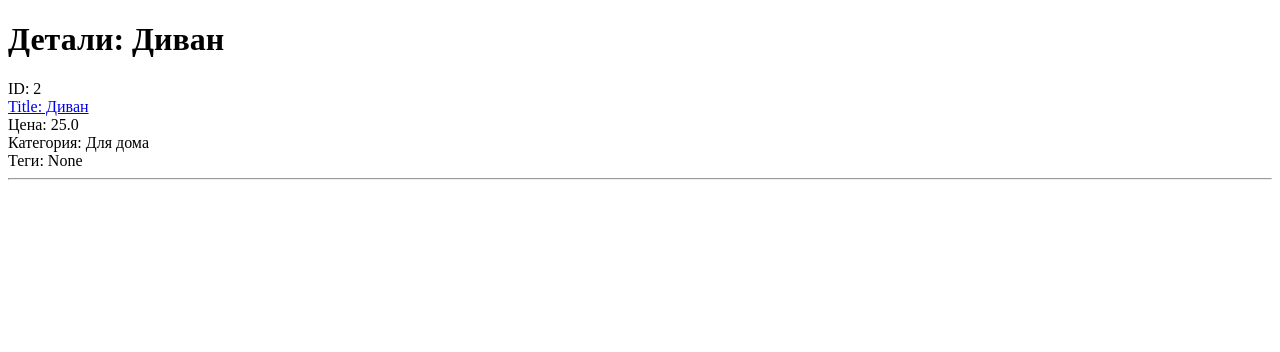
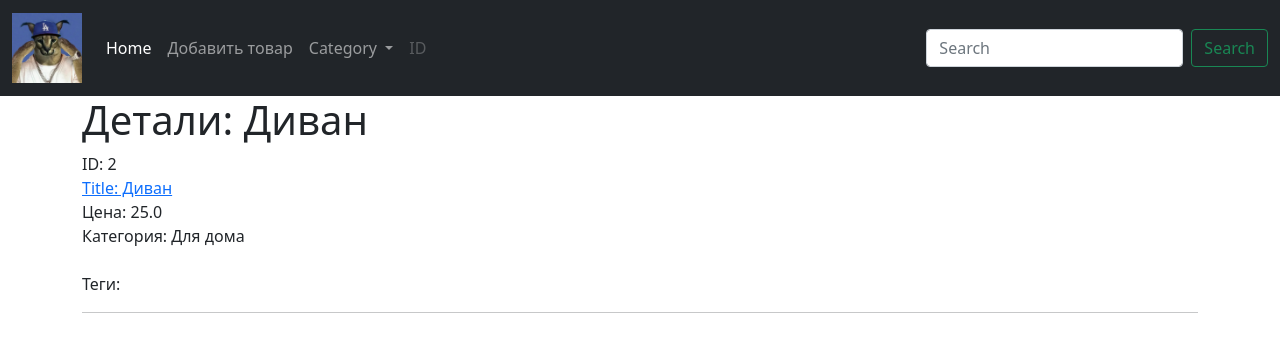
Before and after one commit to DMadanbek/hw_2_Madash123, a Django app: page /products/2/ in a window 1280 px wide. Shown: the top 352 px of the page. Run offline with Django 3.2, Linux system fonts and the light colour scheme; data comes from the database, SQL or seed files in the repository; parts of the project's set-up code (start-up, migrations or seed data) failed here and were passed over.

Commit message:
hw_3_Madash

```diff
--- a/django_project/urls.py
+++ b/django_project/urls.py
@@ -13,12 +13,15 @@
     1. Import the include() function: from django.urls import include, path
     2. Add a URL to urlpatterns:  path('blog/', include('blog.urls'))
 """
+from django.conf.urls.static import static
 from django.contrib import admin
 from django.urls import path
 from products import views
+from django.conf import settings
 
 urlpatterns = [
     path('admin/', admin.site.urls),
     path('', views.main_page_view),
+    path('add_product/',views.add_product),
     path('products/<int:product_id>/', views.product_item_view)
-]
+]+ static(settings.STATIC_URL,document_root=settings.STATIC_ROOT)
--- a/products/views.py
+++ b/products/views.py
@@ -1,7 +1,7 @@
-from django.shortcuts import render
+from django.shortcuts import render, redirect
 from django.shortcuts import HttpResponse
 from .models import Products
-
+from products.forms import ProductForm
 
 def main_page_view(request):
     products = Products.objects.all()
@@ -25,3 +25,18 @@
         'title': product.title,
     }
     return render(request, 'item.html', context=data)
+
+
+def add_product(request):
+    if request.method == 'GET':
+
+        data={
+            'form':ProductForm()
+
+        }
+        return render(request,'add.html',context=data)
+    elif request.method == 'POST':
+        form = ProductForm(data=request.POST)
+        if form.is_valid():
+            form.save()
+            return redirect('/')
--- /dev/null
+++ b/static/css/style.css
@@ -0,0 +1,7 @@
+body{
+    background-color: rgba(137, 133, 241, 0.72);
+    color:white;
+}
+a{
+    text-decoration: none;
+}
--- a/templates/item.html
+++ b/templates/item.html
@@ -1,16 +1,13 @@
-<!DOCTYPE html>
-<html lang="en">
-<head>
-    <meta charset="UTF-8">
-    <title>Title</title>
-</head>
-<body>
+{% extends 'layout.html' %}
+{% block content %}
     <h1>Детали: {{ title }}</h1>
     <span>ID: {{ product.id }}</span><br/>
     <a href="/products/{{ product.id }}">Title: {{ product.title}}</a><br/>
     <span>Цена: {{ product.price }}</span><br/>
     <span>Категория: {{ product.category.name }}</span><br/>
-<span>Теги: {{ product.tag.name }}</span>
+    <br>
+    <span>Теги:
+        {% for tag in product.tags.all %} {{ tag.name }} {% endfor %}
+</span>
     <hr/>
-</body>
-</html>
+{% endblock %}
--- /dev/null
+++ b/templates/layout.html
@@ -0,0 +1,56 @@
+{% load static %}
+<!DOCTYPE html>
+<html lang="en">
+<head>
+    <meta charset="UTF-8">
+    <title>{{ title }}</title>
+    <link rel="stylesheet" href="{% static 'css/style.css' %}">
+    <!-- CSS only -->
+<link href="https://cdn.jsdelivr.net/npm/bootstrap@5.0.2/dist/css/bootstrap.min.css" rel="stylesheet" integrity="sha384-EVSTQN3/azprG1Anm3QDgpJLIm9Nao0Yz1ztcQTwFspd3yD65VohhpuuCOmLASjC" crossorigin="anonymous">
+</head>
+<body>
+<nav class="navbar navbar-expand-lg navbar-dark bg-dark">
+  <div class="container-fluid">
+    <a class="navbar-brand" href="#"><img alt="image"  style="width: 70px" src="{% static 'images/floppa.jpg' %}"/></a>
+    <button class="navbar-toggler" type="button" data-bs-toggle="collapse" data-bs-target="#navbarSupportedContent" aria-controls="navbarSupportedContent" aria-expanded="false" aria-label="Toggle navigation">
+      <span class="navbar-toggler-icon"></span>
+    </button>
+    <div class="collapse navbar-collapse" id="navbarSupportedContent">
+      <ul class="navbar-nav me-auto mb-2 mb-lg-0">
+        <li class="nav-item">
+          <a class="nav-link active" aria-current="page" href="#">Home</a>
+        </li>
+        <li class="nav-item">
+          <a class="nav-link" href="/add_product/">Добавить товар</a>
+        </li>
+        <li class="nav-item dropdown">
+          <a class="nav-link dropdown-toggle" href="#" id="navbarDropdown" role="button" data-bs-toggle="dropdown" aria-expanded="false">
+            Category
+          </a>
+          <ul class="dropdown-menu" aria-labelledby="navbarDropdown">
+            <li><a class="dropdown-item" href="#">Action</a></li>
+            <li><a class="dropdown-item" href="#">Another action</a></li>
+            <li><hr class="dropdown-divider"></li>
+            <li><a class="dropdown-item" href="#">Something else here</a></li>
+          </ul>
+        </li>
+        <li class="nav-item">
+          <a class="nav-link disabled" href="#" tabindex="-1" aria-disabled="true">ID</a>
+        </li>
+      </ul>
+      <form class="d-flex">
+        <input class="form-control me-2" type="search" placeholder="Search" aria-label="Search">
+        <button class="btn btn-outline-success" type="submit">Search</button>
+      </form>
+    </div>
+  </div>
+</nav>
+
+<div class="container" >
+    {% block content %}
+
+
+    {% endblock %}
+</div>
+</body>
+</html>
```
Also changed, not shown: django_project/settings.py (+5 -7 lines), products/forms.py (added, +37 -0 lines), templates/add.html (added, +9 -0 lines), templates/index.html (+4 -9 lines), db.sqlite3, products/migrations/0006_auto_20210721_1708.py (added), static/images/floppa.jpg (added). Lines whose indentation alone changed are shown as unchanged.
